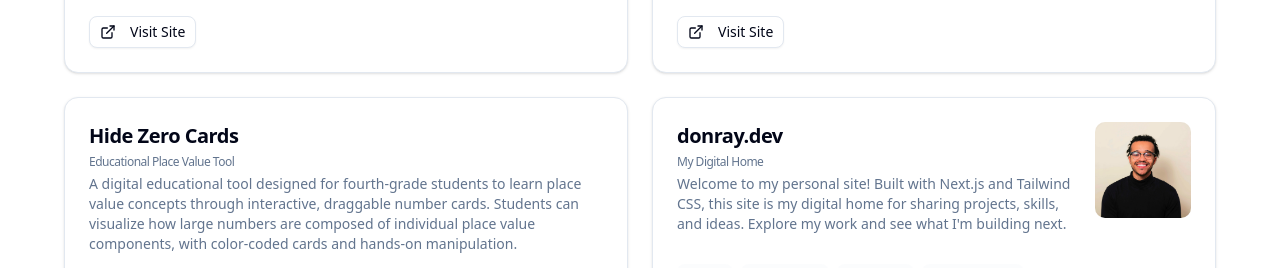
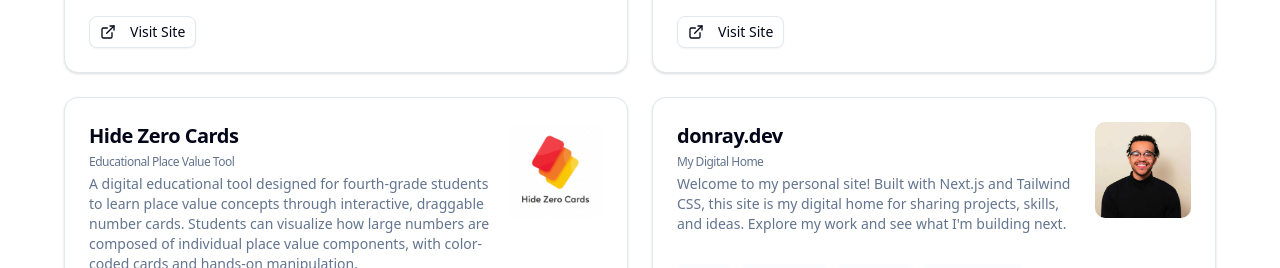
Before and after one commit to wdonray/donray.dev, a Next.js app: page / in a window 1280 px wide. Shown: the part 1860-2128 px from the top of the page. Built offline with nearby package versions, Linux system fonts and the light colour scheme; no server answers.

Commit message:
Add image and alt text for "Hide Zero Cards" project in Projects component

```diff
--- a/src/components/projects.tsx
+++ b/src/components/projects.tsx
@@ -80,6 +80,8 @@ export default function Projects() {
         "Radix UI",
         "Lucide React",
       ],
+      image: "/hide-zero-cards.png",
+      imageAlt: "Screenshot of Hide Zero Cards website",
       type: "website",
     },
     {
```
Also changed, not shown: public/hide-zero-cards.png (added).
